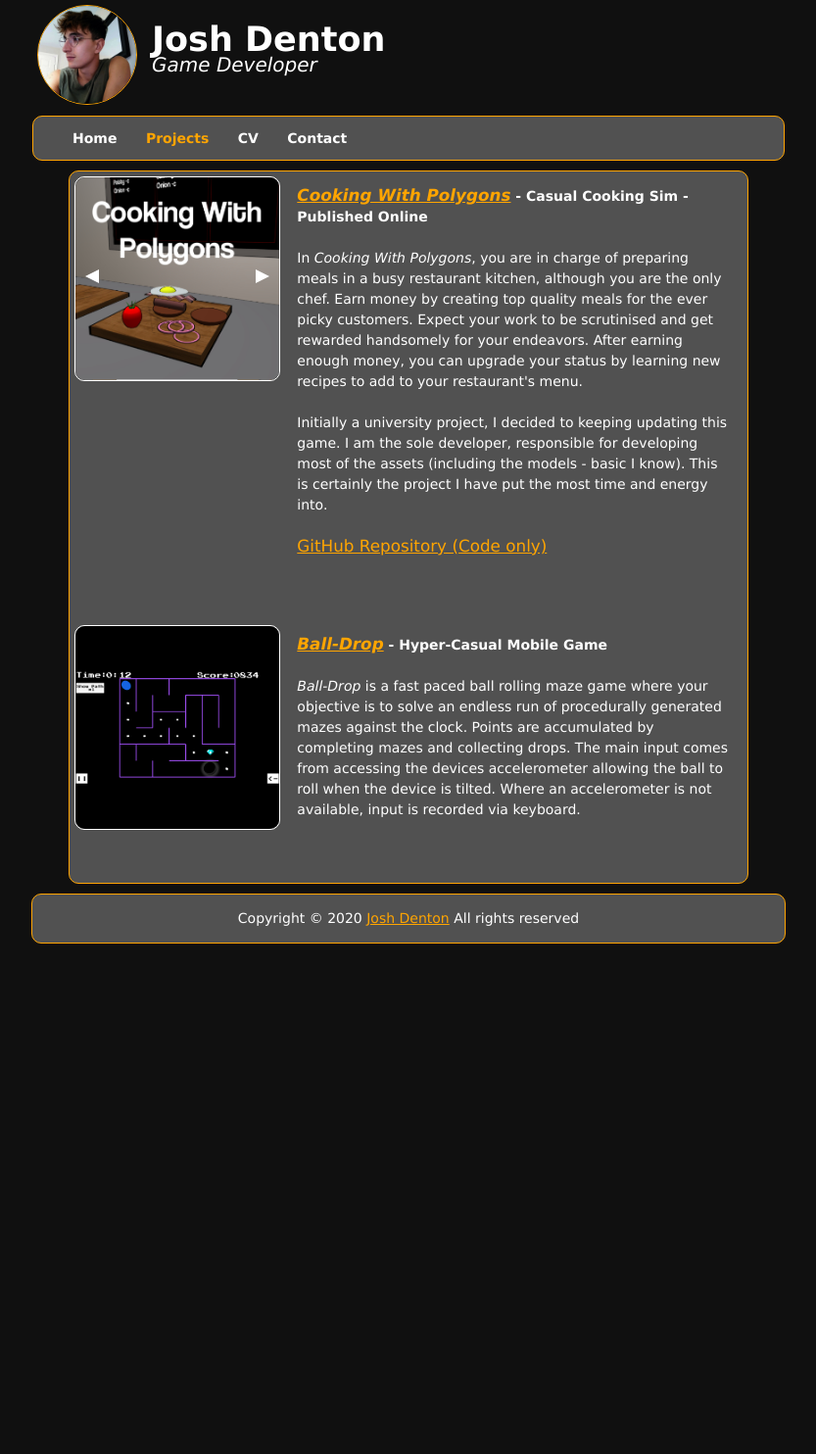
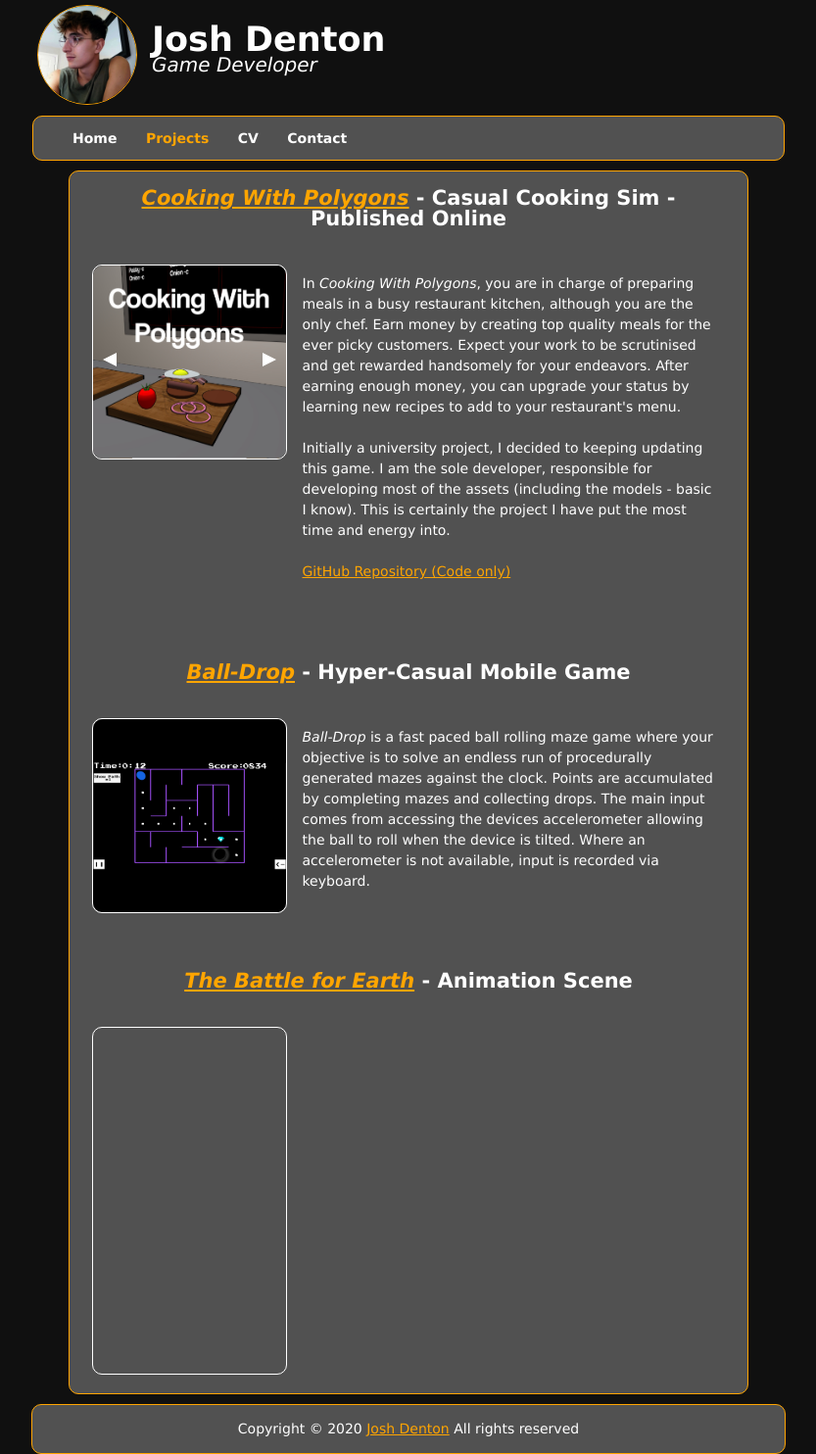
Before and after one commit to joshuadenton5/joshuadenton.github.io, a PHP site: page /PersonalProjects in a window 1280 px wide. Shown: the whole page at 98% size, without its empty margins (223-1056 px from the left). Before the commit the page ends 963 px from the top, so only its background shows below. Run offline with PHP 8.4, Linux system fonts and the light colour scheme; some libraries are stand-ins or nearby versions; grey boxes are pictures that could not be loaded.

Commit message:
projects page layout

```diff
--- a/bodies/home.html
+++ b/bodies/home.html
@@ -21,6 +21,5 @@
     </div>
 </div>
 <footer id="main-footer">
-
     <p>Copyright &copy; 2020 <a href="https://joshuadenton5.github.io/">Josh Denton</a> All rights reserved</p>
 </footer>
--- a/bodies/projects.html
+++ b/bodies/projects.html
@@ -1,8 +1,12 @@
 <div class="container">
     <div class="mainCon">
+        <div id="project-all">
+            <h2>
+                <strong><i><a href="https://jd-saints1.itch.io/cooking-with-polygons">Cooking With Polygons</a></i> - Casual Cooking Sim - Published Online</strong> <br /><br />
+            </h2>
             <section id="main-projects">
+
                 <p id="project-title">
-                <strong><i><a href="https://jd-saints1.itch.io/cooking-with-polygons">Cooking With Polygons</a></i> - Casual Cooking Sim - Published Online</strong> <br /><br />
                     In <i>Cooking With Polygons</i>,
                     you are in charge of preparing meals in a busy restaurant kitchen, although you are the only chef.
                     Earn money by creating top quality meals for the ever picky customers. Expect your work to be scrutinised and
@@ -20,11 +24,15 @@
                 <img class="slide" src="/images/CWP/cwpGen.jpg" />
                 <div id="arrow-right" class="arrow"></div>
                 <div id="arrow-left" class="arrow"></div>
-            <script type="text/javascript" src="/js/manualSlider.js"> </script>
+                <script type="text/javascript" src="/js/manualSlider.js"></script>
             </section>
+        </div>
+        <div id="project-all">
+            <h2>
+                <strong><i><a href="https://github.com/joshuadenton5/BallDrop">Ball-Drop</a></i> - Hyper-Casual Mobile Game</strong><br /><br />
+            </h2>
             <section id="main-projects">
                 <p id="project-title">
-                <strong><i><a href="https://github.com/joshuadenton5/BallDrop">Ball-Drop</a></i> - Hyper-Casual Mobile Game</strong><br /><br />
                     <i>Ball-Drop</i> is a fast paced ball rolling maze game where your objective is to solve an endless run of procedurally generated mazes against the clock.
                     Points are accumulated by completing mazes and collecting drops. The main input comes from accessing the devices accelerometer allowing the ball to roll when the device is tilted.
                     Where an accelerometer is not available, input is recorded via keyboard.
@@ -33,6 +41,19 @@
             <section id="showcase-projects">
                 <img src="/images/bd_2.jpg" />
             </section>
+        </div>
+        <div id="project-all">
+            <h2><strong><i><a href="https://www.youtube.com/watch?v=nRjYBPgvhHE&feature=youtu.be&ab_channel=JoshDenton">The Battle for Earth</a></i> - Animation Scene</strong><br /><br /></h2>
+            <section id="main-projects">
+                <p id="project-title">
+                </p>
+            </section>
+            <section id="showcase-projects">
+                <iframe src="https://www.youtube.com/embed/nRjYBPgvhHE&feature=youtu.be&ab_channel=JoshDenton" frameborder="0" allowfullscreen></iframe>
+            </section>
+        </div>
+
+
         <aside id="sidebar">
             <p> </p>
         </aside>
--- a/css/style.css
+++ b/css/style.css
@@ -101,6 +101,39 @@ body {
 	color:orange;
 }
 
+#project-all {
+    overflow: hidden;
+    margin:auto;
+    width:95%;
+}
+
+#project-all h2 {
+    text-align: center;
+    margin-bottom: 10px;
+}
+
+#project-all a {
+    color: orange;
+}
+
+
+#main-projects {
+    margin-right: 10px;
+    float: right;
+    width: 65%;
+    box-sizing: border-box;
+    color: white;
+    margin-bottom: 50px;
+}
+
+
+#project-title {
+    margin-right: 5px;
+}
+
+#project-title a {
+
+}
 #showcase-home {
     /*height: 483px;*/
     position: relative;
@@ -242,22 +275,7 @@ transition: opacity 2s ease-in-out;*/
 #main a{
     color:orange;
 }
-#main-projects{
-    margin-right: 10px;
-    float:right;
-    width:65%;
-    box-sizing:border-box;
-    color:white;
-    margin-bottom:50px;
-}
-#project-title{
-    margin-right:5px;
-}
 
-#project-title a{
-    color:orange;
-    font-size: larger;
-}
 #sidebar {
 
 }
```
Lines whose indentation alone changed are shown as unchanged.
